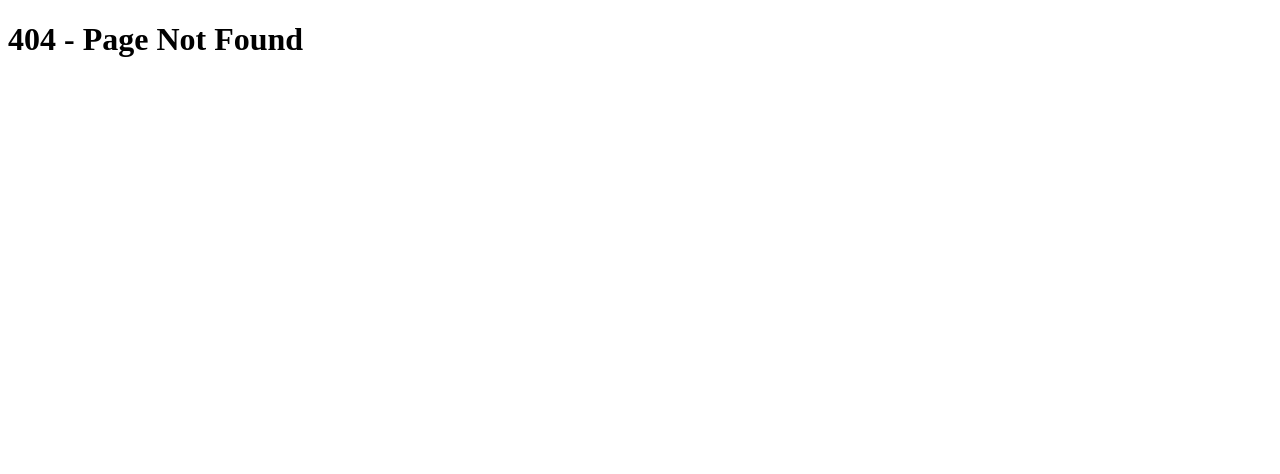
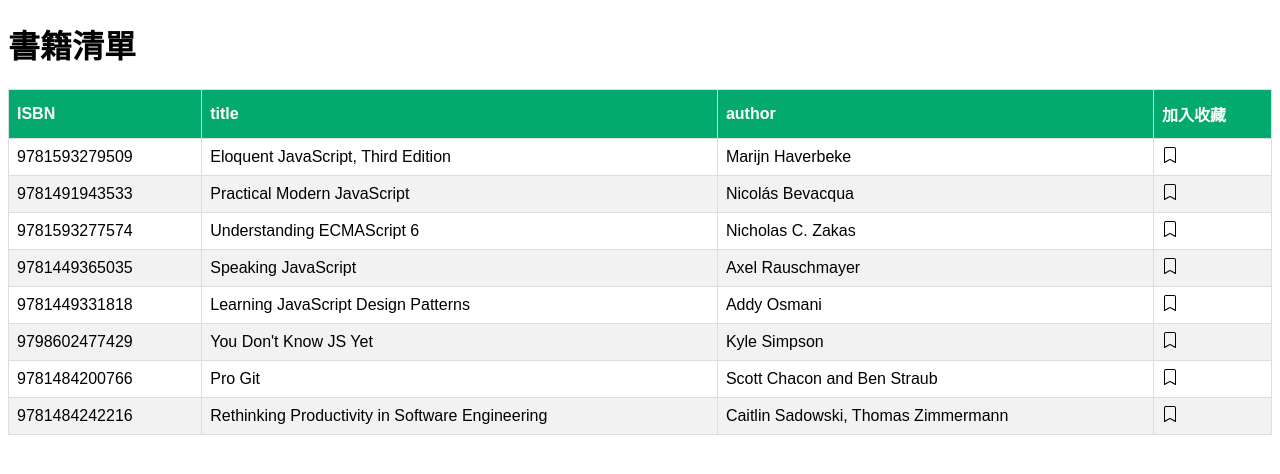
Before and after one commit to leechinghua/next-base-main, a Next.js app: page /cs-0620/book-list in a window 1280 px wide. Before the commit this address had no page. Shown: the top 474 px of the page. Built offline with nearby package versions, Linux system fonts and the light colour scheme.

Commit message:
加入收藏

```diff
--- /dev/null
+++ b/data/books.json
@@ -0,0 +1,90 @@
+[
+  {
+    "isbn": "9781593279509",
+    "title": "Eloquent JavaScript, Third Edition",
+    "subtitle": "A Modern Introduction to Programming",
+    "author": "Marijn Haverbeke",
+    "published": "2018-12-04T00:00:00.000Z",
+    "publisher": "No Starch Press",
+    "pages": 472,
+    "description": "JavaScript lies at the heart of almost every modern web application, from social apps like Twitter to browser-based game frameworks like Phaser and Babylon. Though simple for beginners to pick up and play with, JavaScript is a flexible, complex language that you can use to build full-scale applications.",
+    "website": "http://eloquentjavascript.net/"
+  },
+  {
+    "isbn": "9781491943533",
+    "title": "Practical Modern JavaScript",
+    "subtitle": "Dive into ES6 and the Future of JavaScript",
+    "author": "Nicolás Bevacqua",
+    "published": "2017-07-16T00:00:00.000Z",
+    "publisher": "O'Reilly Media",
+    "pages": 334,
+    "description": "To get the most out of modern JavaScript, you need learn the latest features of its parent specification, ECMAScript 6 (ES6). This book provides a highly practical look at ES6, without getting lost in the specification or its implementation details.",
+    "website": "https://github.com/mjavascript/practical-modern-javascript"
+  },
+  {
+    "isbn": "9781593277574",
+    "title": "Understanding ECMAScript 6",
+    "subtitle": "The Definitive Guide for JavaScript Developers",
+    "author": "Nicholas C. Zakas",
+    "published": "2016-09-03T00:00:00.000Z",
+    "publisher": "No Starch Press",
+    "pages": 352,
+    "description": "ECMAScript 6 represents the biggest update to the core of JavaScript in the history of the language. In Understanding ECMAScript 6, expert developer Nicholas C. Zakas provides a complete guide to the object types, syntax, and other exciting changes that ECMAScript 6 brings to JavaScript.",
+    "website": "https://leanpub.com/understandinges6/read"
+  },
+  {
+    "isbn": "9781449365035",
+    "title": "Speaking JavaScript",
+    "subtitle": "An In-Depth Guide for Programmers",
+    "author": "Axel Rauschmayer",
+    "published": "2014-04-08T00:00:00.000Z",
+    "publisher": "O'Reilly Media",
+    "pages": 460,
+    "description": "Like it or not, JavaScript is everywhere these days -from browser to server to mobile- and now you, too, need to learn the language or dive deeper than you have. This concise book guides you into and through JavaScript, written by a veteran programmer who once found himself in the same position.",
+    "website": "http://speakingjs.com/"
+  },
+  {
+    "isbn": "9781449331818",
+    "title": "Learning JavaScript Design Patterns",
+    "subtitle": "A JavaScript and jQuery Developer's Guide",
+    "author": "Addy Osmani",
+    "published": "2012-08-30T00:00:00.000Z",
+    "publisher": "O'Reilly Media",
+    "pages": 254,
+    "description": "With Learning JavaScript Design Patterns, you'll learn how to write beautiful, structured, and maintainable JavaScript by applying classical and modern design patterns to the language. If you want to keep your code efficient, more manageable, and up-to-date with the latest best practices, this book is for you.",
+    "website": "http://www.addyosmani.com/resources/essentialjsdesignpatterns/book/"
+  },
+  {
+    "isbn": "9798602477429",
+    "title": "You Don't Know JS Yet",
+    "subtitle": "Get Started",
+    "author": "Kyle Simpson",
+    "published": "2020-01-28T00:00:00.000Z",
+    "publisher": "Independently published",
+    "pages": 143,
+    "description": "The worldwide best selling You Don't Know JS book series is back for a 2nd edition: You Don't Know JS Yet. All 6 books are brand new, rewritten to cover all sides of JS for 2020 and beyond.",
+    "website": "https://github.com/getify/You-Dont-Know-JS/tree/2nd-ed/get-started"
+  },
+  {
+    "isbn": "9781484200766",
+    "title": "Pro Git",
+    "subtitle": "Everything you neeed to know about Git",
+    "author": "Scott Chacon and Ben Straub",
+    "published": "2014-11-18T00:00:00.000Z",
+    "publisher": "Apress; 2nd edition",
+    "pages": 458,
+    "description": "Pro Git (Second Edition) is your fully-updated guide to Git and its usage in the modern world. Git has come a long way since it was first developed by Linus Torvalds for Linux kernel development. It has taken the open source world by storm since its inception in 2005, and this book teaches you how to use it like a pro.",
+    "website": "https://git-scm.com/book/en/v2"
+  },
+  {
+    "isbn": "9781484242216",
+    "title": "Rethinking Productivity in Software Engineering",
+    "subtitle": "",
+    "author": "Caitlin Sadowski, Thomas Zimmermann",
+    "published": "2019-05-11T00:00:00.000Z",
+    "publisher": "Apress",
+    "pages": 310,
+    "description": "Get the most out of this foundational reference and improve the productivity of your software teams. This open access book collects the wisdom of the 2017 \"Dagstuhl\" seminar on productivity in software engineering, a meeting of community leaders, who came together with the goal of rethinking traditional definitions and measures of productivity.",
+    "website": "https://doi.org/10.1007/978-1-4842-4221-6"
+  }
+]
--- /dev/null
+++ b/pages/cs-0620/book-list.js
@@ -0,0 +1,67 @@
+import { useState } from 'react'
+import Image from 'next/image'
+
+// 範例資料
+import data from '@/data/books.json'
+
+// 實心圖
+import bookmarkIconFill from '@/assets/bookmark-fill.svg'
+// 空心圖
+import bookmarkIcon from '@/assets/bookmark.svg'
+
+export default function BookList() {
+  // 先擴充原本的書籍資料, 多一個代表是否有加入收藏的屬性fav
+  const initState = data.map((v, i) => {
+    return { ...v, fav: false }
+  })
+
+  // 宣告狀態
+  const [books, setBooks] = useState(initState)
+
+  // 處理fav切換布林值的函式
+  const handleToggleFav = (bookIsbn) => {
+    const nextBooks = books.map((v, i) => {
+      // 如果符合(isbn是傳入的bookIsbn)，切換(反相)其中屬性fav的布林值物件
+      if (v.isbn === bookIsbn) return { ...v, fav: !v.fav }
+      // 否則回傳原本物件
+      else return v
+    })
+
+    setBooks(nextBooks)
+  }
+  return (
+    <>
+      <h1>書籍清單</h1>
+      <table>
+        <thead>
+          <tr>
+            <th>ISBN</th>
+            <th>title</th>
+            <th>author</th>
+            <th>加入收藏</th>
+          </tr>
+        </thead>
+        <tbody>
+          {books.map((v, i) => {
+            return (
+              <tr key={v.isbn}>
+                <td>{v.isbn}</td>
+                <td>{v.title}</td>
+                <td>{v.author}</td>
+                <td>
+                  <Image
+                    onClick={() => {
+                      handleToggleFav(v.isbn)
+                    }}
+                    src={v.fav ? bookmarkIconFill : bookmarkIcon}
+                    alt=""
+                  />
+                </td>
+              </tr>
+            )
+          })}
+        </tbody>
+      </table>
+    </>
+  )
+}
```
Also changed, not shown: assets/bookmark-fill.svg (added), assets/bookmark.svg (added).
